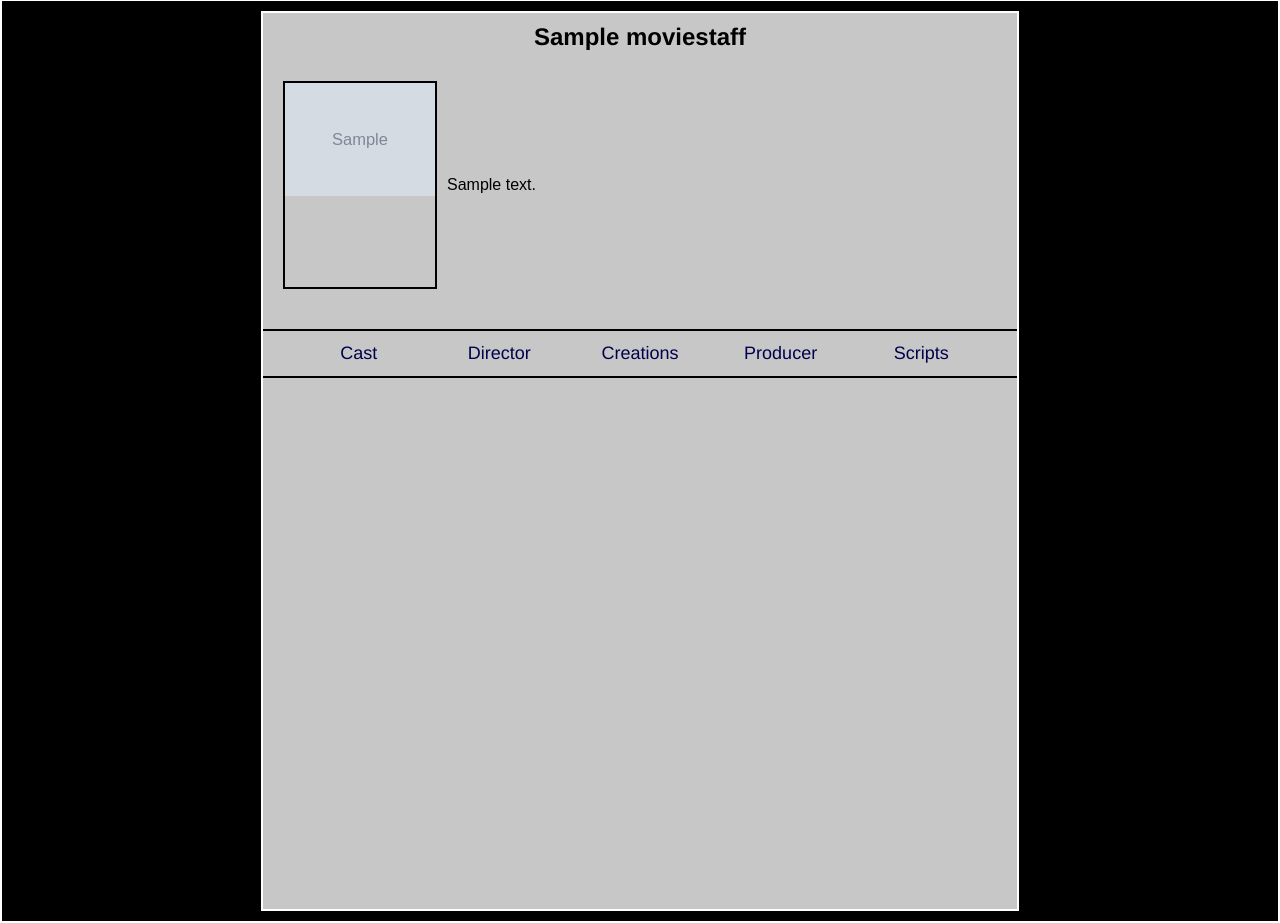
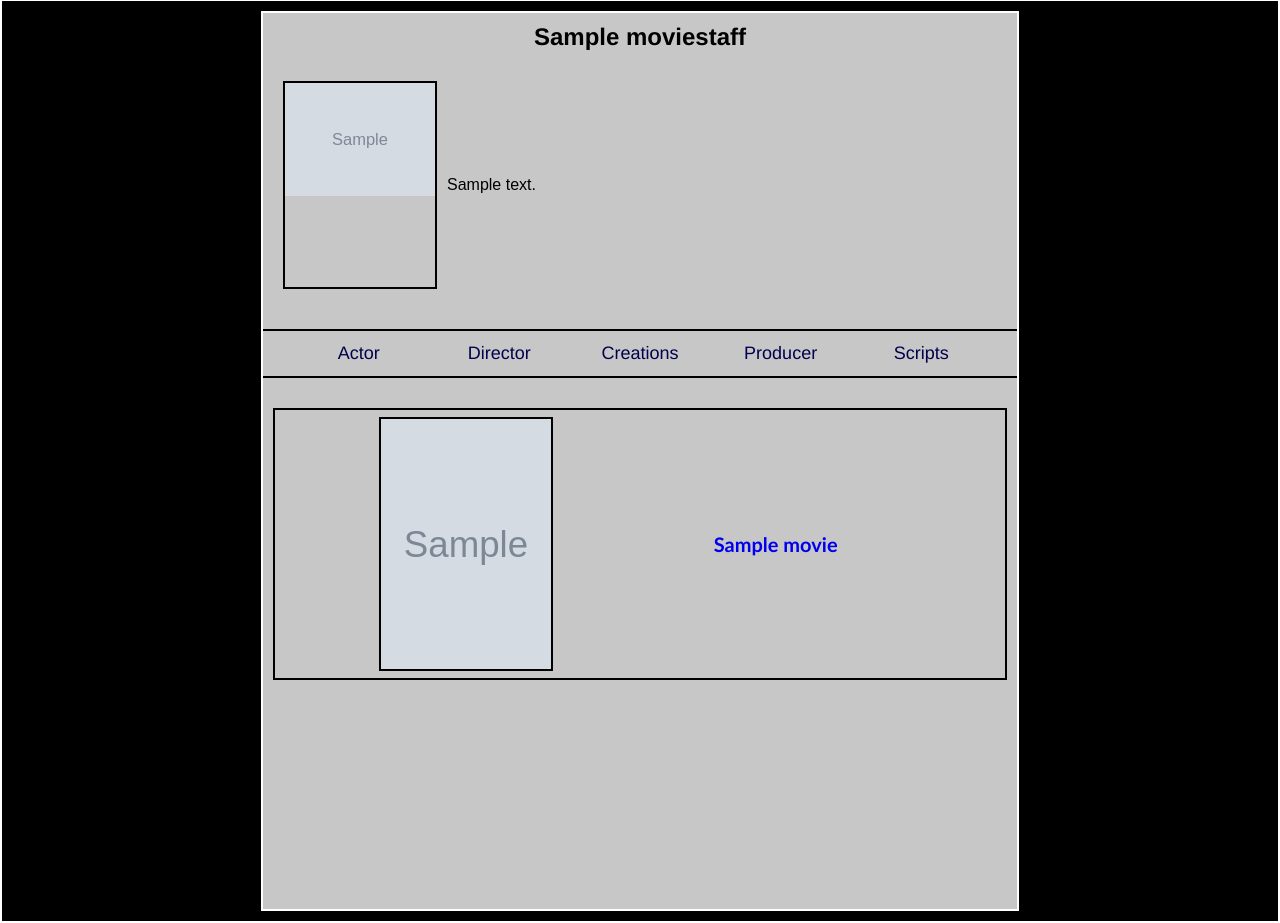
Before and after one commit to LuisJZ2004/buskisterclansa, a Django app: a page that uses buskisterclansa/movie_staff/templates/movie_staff/movie_staff.html in a window 1280 px wide. Shown: the part 213-1136 px from the top of the page. Run offline with Django 4.2, Linux system fonts and the light colour scheme; tables that the repository leaves empty hold one stand-in row (values such as "Sample post"); grey boxes marked "Sample" are stand-in pictures.

Commit message:
movie_staff template and view done

```diff
--- a/buskisterclansa/movie_staff/static/movie_staff/css/movie_staff_2.css
+++ b/buskisterclansa/movie_staff/static/movie_staff/css/movie_staff_3.css
@@ -63,3 +63,36 @@ main .main-container .staff-items div a {
 main .main-container .staff-items div a:hover {
     color: #147aff;
 }
+
+main .main-container .movies-container {
+    margin-top: 20px;
+    padding: 10px;
+    display: flex;
+    flex-direction: column;
+    flex-wrap: wrap;
+}
+main .main-container .movies-container .movie {
+    border: 2px solid black;
+    padding: 7px;
+    display: flex;
+    justify-content: space-evenly;
+    align-items: center;
+}
+main .main-container .movies-container .movie .movie-image {
+    border: 2px solid black;
+    width: 174px;
+    height: 254px;
+}
+main .main-container .movies-container .movie .movie-name {
+    width: 250px;
+    height: 100px;
+    display: flex;
+    flex-wrap: wrap;
+    justify-content: center;
+    align-items: center;
+}
+main .main-container .movies-container .movie .movie-name h2 {
+    font-family: 'Gill Sans', 'Gill Sans MT', Calibri, 'Trebuchet MS', sans-serif;
+    font-size: 2.0rem;
+
+}
--- a/buskisterclansa/movie_staff/templates/movie_staff/movie_staff.html
+++ b/buskisterclansa/movie_staff/templates/movie_staff/movie_staff.html
@@ -2,7 +2,7 @@
 {% load static %}
 
 {% block styles %}
-<link rel="stylesheet" href="{% static 'movie_staff/css/movie_staff_2.css' %}">
+<link rel="stylesheet" href="{% static 'movie_staff/css/movie_staff_3.css' %}">
 {% endblock styles %}
 
 {% block content %}
@@ -27,14 +27,14 @@
             {% if has_done_job.cast %}
             <div>
                 <a href="{% url 'movie_staff:movie_staff_path' staff.slug staff.pk "cast" %}">
-                    Cast
+                    Actor
                 </a>
             </div>
             {% endif %}
 
             {% if has_done_job.director %}
             <div>
-                <a href="{% url 'movie_staff:movie_staff_path' staff.slug staff.pk "cast" %}">
+                <a href="{% url 'movie_staff:movie_staff_path' staff.slug staff.pk "director" %}">
                     Director
                 </a>
             </div>
@@ -63,6 +63,24 @@
                 </a>
             </div>
             {% endif %}
+
+        </div>
+
+        <div class="movies-container">
+            {% for movie in movies %}
+                <div class="movie">
+                    <div class="movie-image">
+                        <img src="{{ movie.image.url }}" alt="" width="170px" height="250px">
+                    </div>
+                    <div class="movie-name">
+                        <a href="{% url 'movies:movie_path' movie.slug movie.pk %}">
+                            <h2>
+                                {{ movie.name }}
+                            </h2>
+                        </a>
+                    </div>
+                </div>
+            {% endfor %}
         </div>
 
     </div>
--- a/buskisterclansa/movie_staff/views.py
+++ b/buskisterclansa/movie_staff/views.py
@@ -24,11 +24,11 @@ class MovieStaffView(DetailView):
     def __get_jobs(self, job: str):
         try:
             return {
-                "director": self.get_object().movie_director.all().order_by("director__order"),
-                "created_by": self.get_object().movie_created_by.all().order_by("createdby__order"),
-                "script": self.get_object().movie_script.all().order_by("script__order"),
-                "producer": self.get_object().movie_producer.all().order_by("producer__order"),
-                "cast": self.get_object().movie_cast.all().order_by("cast__order"),
+                "director": self.get_object().movie_director.all().order_by("year"),
+                "created_by": self.get_object().movie_created_by.all().order_by("year"),
+                "script": self.get_object().movie_script.all().order_by("year"),
+                "producer": self.get_object().movie_producer.all().order_by("year"),
+                "cast": self.get_object().movie_cast.all().order_by("year"),
             }[job]
         except KeyError:
             raise Http404
@@ -42,7 +42,7 @@ class MovieStaffView(DetailView):
     def get_context_data(self, **kwargs):
         return {
             self.context_object_name: self.get_object(),
-            "job": self.__get_jobs(self.kwargs.get("job")),
+            "movies": self.__get_jobs(self.kwargs.get("job")),
             "has_done_job": {
                 "director": object_exist(query_str="movie_staff__pk", value_to_query=self.get_object().pk, model=Director),
                 "cast": object_exist(query_str="movie_staff__pk", value_to_query=self.get_object().pk, model=Cast),
--- a/buskisterclansa/movies/templates/movies/movie_staff.html
+++ b/buskisterclansa/movies/templates/movies/movie_staff.html
@@ -36,11 +36,11 @@
 </div>
 
 <div class="staff">
-    {% for person in job %}
+    {% for person in job.0 %}
     <div class="person">
         <img src={{ person.image.url }} alt="" width="110px" >
         <span>
-          <a href="">
+          <a href="{% url 'movie_staff:movie_staff_path' person.slug person.pk job.1 %}">
             {{ person.name }}
           </a>
         </span>
```
Also changed, not shown: buskisterclansa/movies/templates/movies/movie.html (+6 -6 lines), buskisterclansa/movies/views.py (+5 -5 lines).
